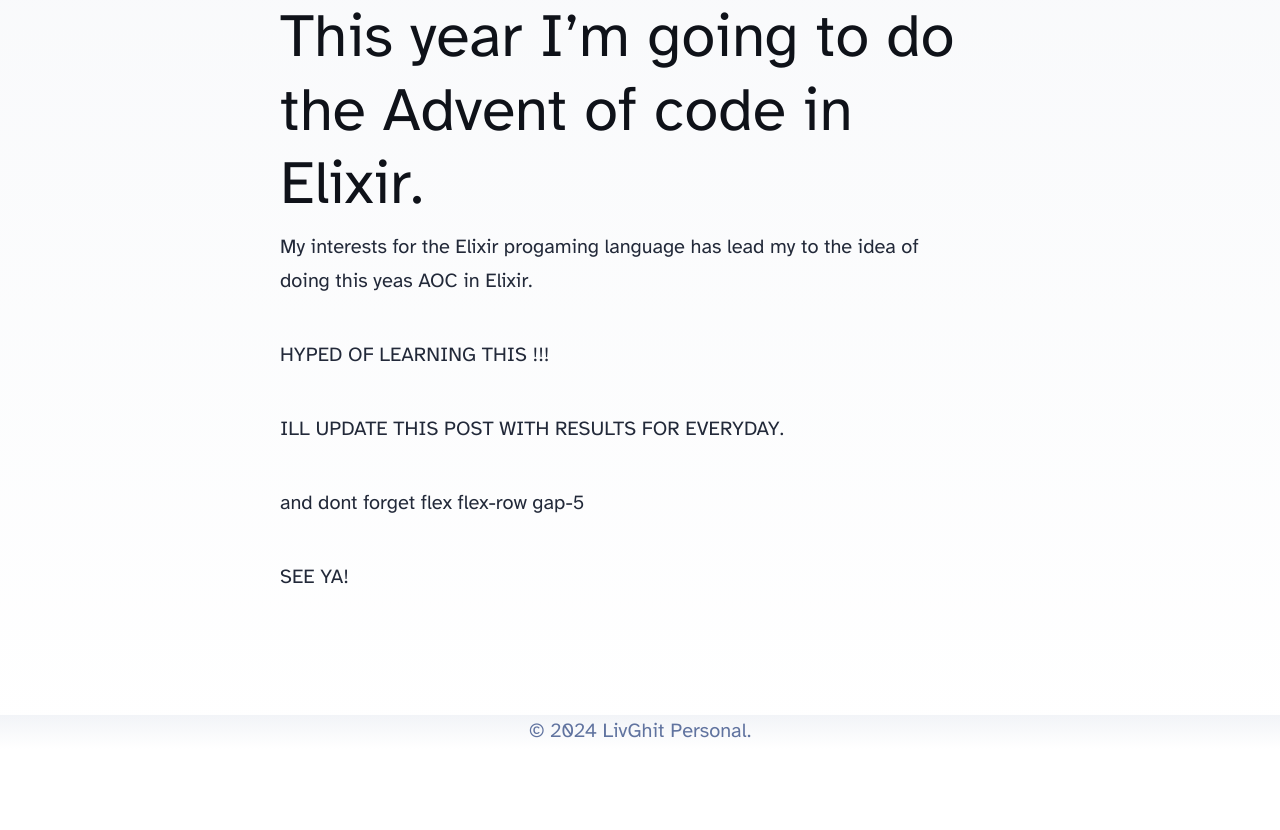
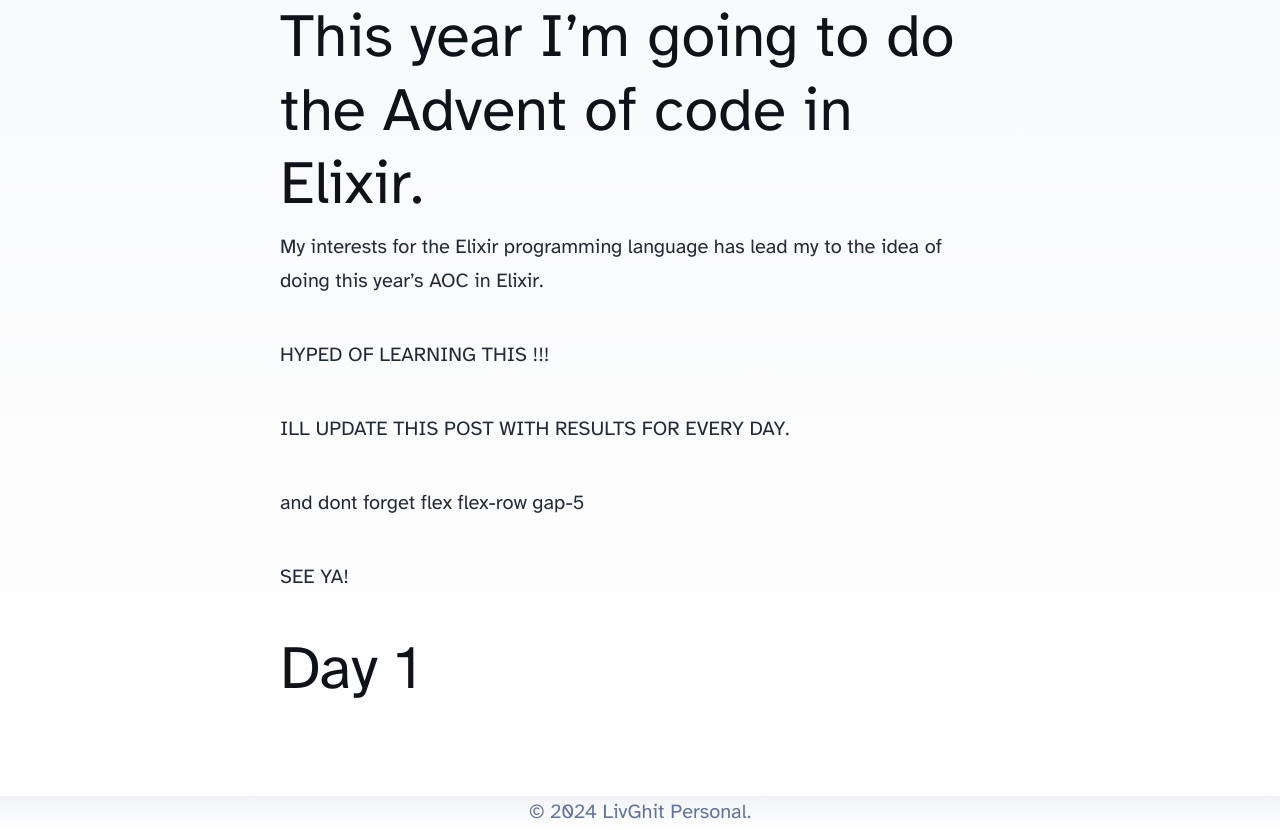
Before and after one commit to livghit/livghit.github.io, an Astro site: page /dist/blog/elixir in a window 1280 px wide. Shown: the part 852-1682 px from the top of the page. Before the commit the page ends 1601 px from the top, so only its background shows below. Built offline with nearby package versions, Linux system fonts and the light colour scheme; Astro itself is replaced by a stand-in of ours.

Commit message:
⛏️ wip

```diff
--- a/src/content/blog/elixir.md
+++ b/src/content/blog/elixir.md
@@ -1,18 +1,20 @@
 ---
 title: "AOC 2024 with Elixir ?"
-description: "In this post I want to talk about the posibility of starting a new series of daily posts here about AOC 2024 with the Elixir programing language !"
+description: "In this post I want to talk about the possibility of starting a new series of daily posts here about AOC 2024 with the Elixir programing language !"
 pubDate: "Nov 10 2024"
 heroImage: "/elixir-code.svg"
 ---
 
 # This year I'm going to do the Advent of code in Elixir.
 
-My interests for the Elixir progaming language has lead my to the idea of doing this yeas AOC in Elixir.
+My interests for the Elixir programming language has lead my to the idea of doing this year's AOC in Elixir.
 
 HYPED OF LEARNING THIS !!!
 
-ILL UPDATE THIS POST WITH RESULTS FOR EVERYDAY.
+ILL UPDATE THIS POST WITH RESULTS FOR EVERY DAY.
 
 and dont forget flex flex-row gap-5
 
 SEE YA!
+
+# Day 1
```
Also changed, not shown: src/content/old-blogs/notify-hub.md (renamed from src/content/blog/notify-hub.md).
